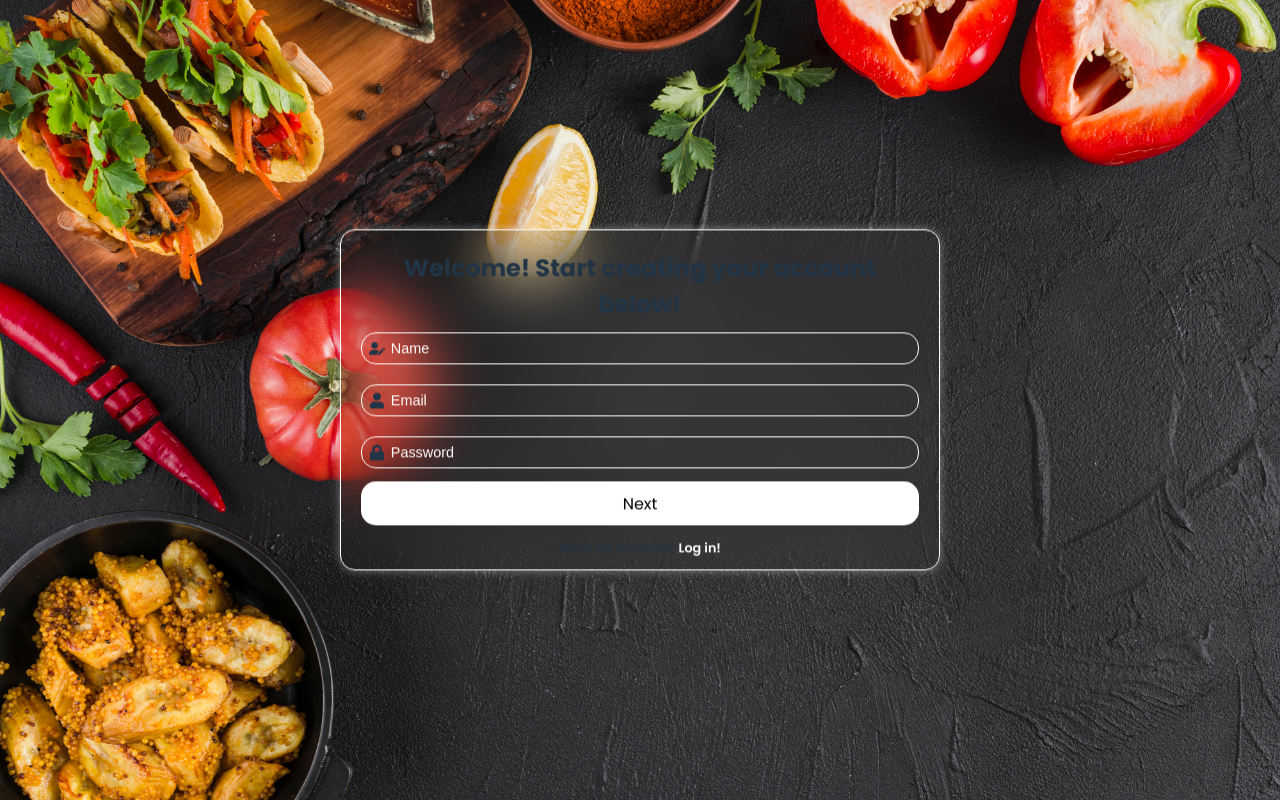
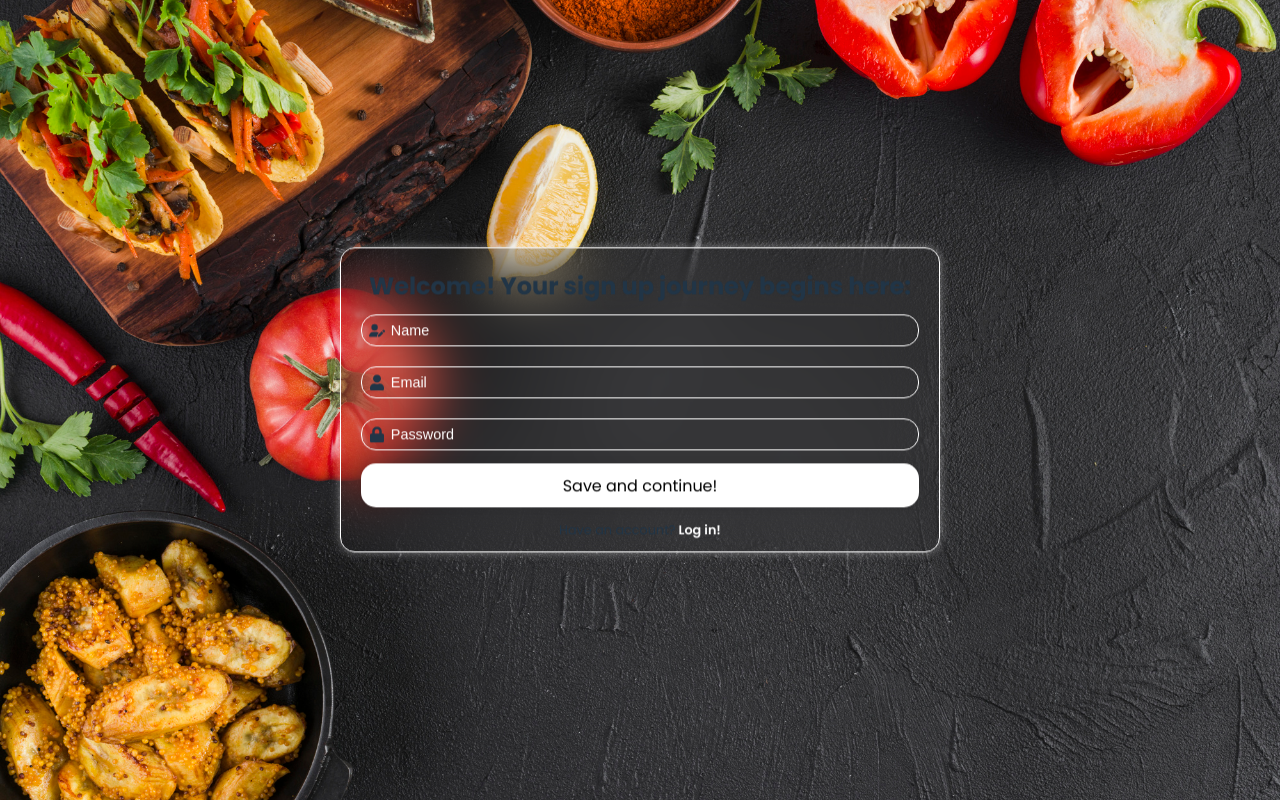
Before and after one commit to EddieTheEgg/NU-Hall, a React (Vite) app in the folder NU-Dining/: page /signup in a window 1280 px wide. Built offline with nearby package versions, Linux system fonts and the light colour scheme.

Commit message:
Minor text edits to make it easier for user interaction

```diff
--- a/NU-Dining/src/components/SignUpPage.jsx
+++ b/NU-Dining/src/components/SignUpPage.jsx
@@ -37,7 +37,7 @@ const SignUpPage = () => {
     return (
         <div className="signup-container">
             <form onSubmit={handleSubmit} className="signup-form">
-                <h2>Welcome! Start creating your account below!</h2>
+                <h2>Welcome! Your sign up journey begins here: </h2>
                 <div className="input-box-signup">
                     <input
                         type="text"
@@ -68,7 +68,7 @@ const SignUpPage = () => {
                     />
                     <FaLock className="icon"/>
                 </div>
-                <button type="submit" className="next-button">Next</button>
+                <button type="submit" className="next-button">Save and continue!</button>
                 <div className="return-to-login">
                     <p>Have an account?
                         <a onClick={handleReturnLogin}> Log in!</a>
```
